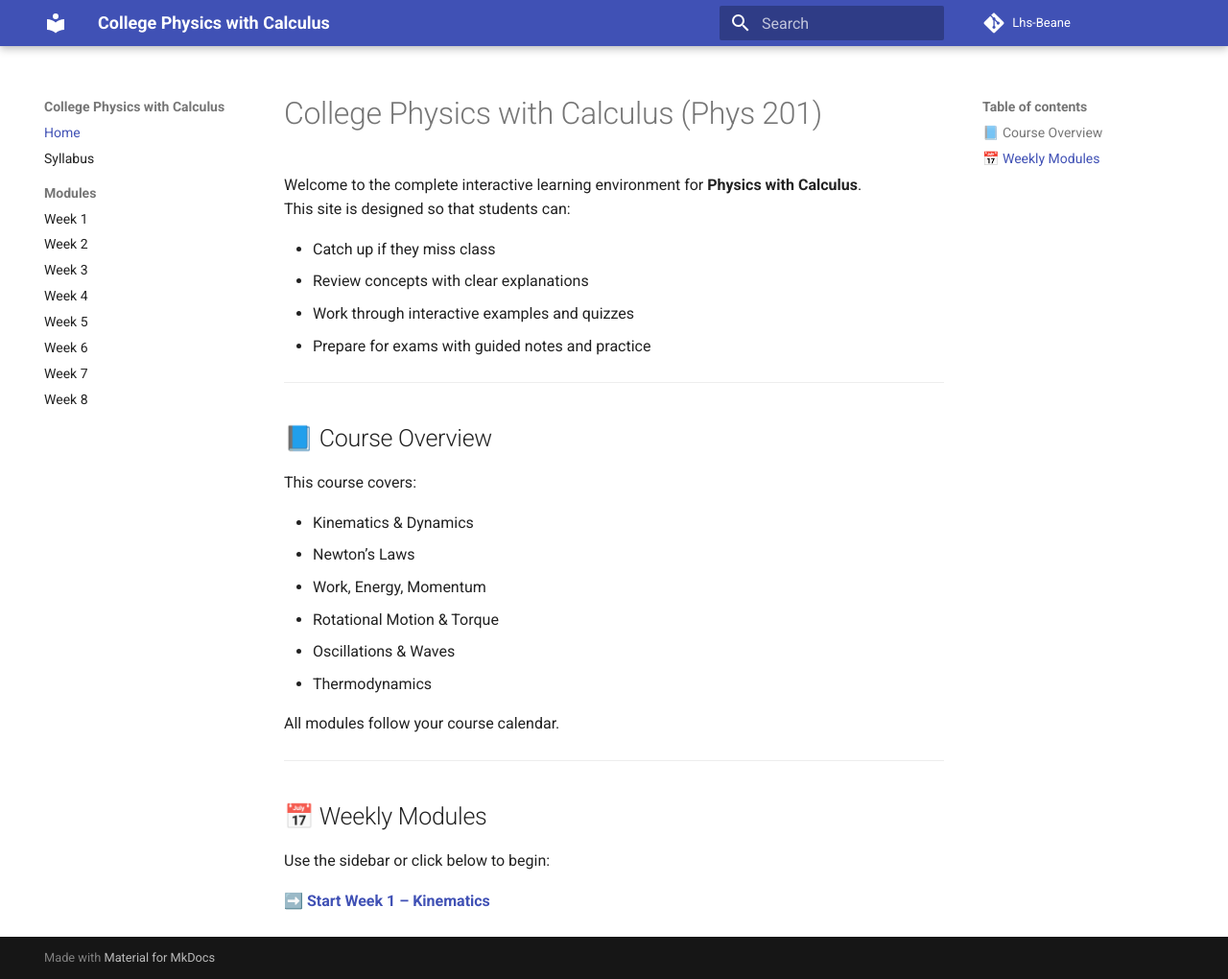
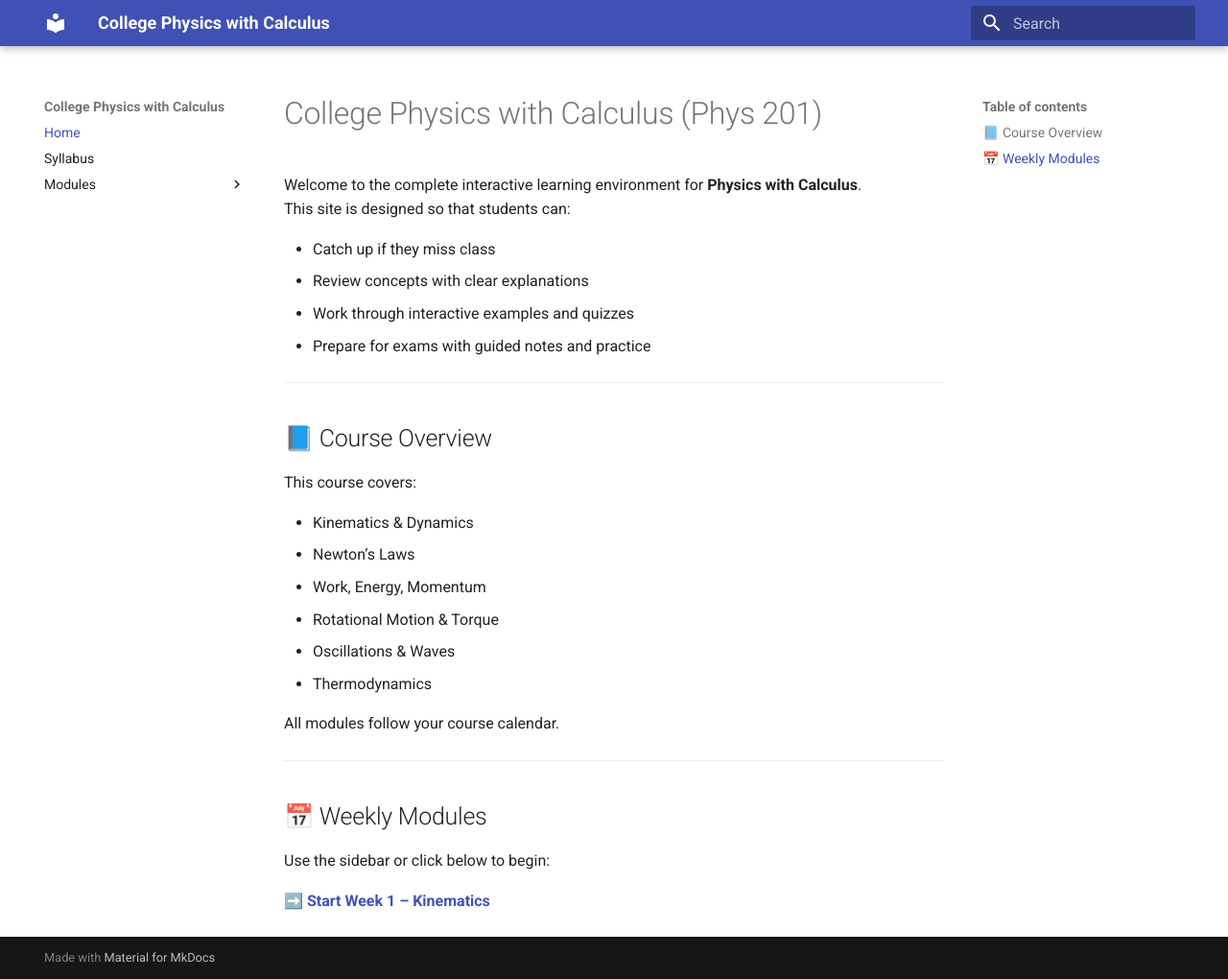
Before and after one commit to LHS-Beane/universityphysics, an MkDocs documentation site: the page built from docs/index.md, in a window 1280 px wide and 1020 px high. Shown: the whole window at 96% size. Built offline with MkDocs 1.6.1 and Material for MkDocs 9.7.7, drawn with Linux system fonts in a browser that asks for light colours.

Commit message:
Update mkdocs.yml

```diff
--- a/mkdocs.yml
+++ b/mkdocs.yml
@@ -1,38 +1,26 @@
 site_name: College Physics with Calculus
-site_description: Complete interactive learning environment for Phys 201.
-site_author: Andrew Beane
-repo_url: https://lhs-beane.github.io/universityphysics/
 
 theme:
   name: material
-  features:
-    - navigation.sidebar
-    - navigation.sections
-    - navigation.instant
-    - content.code.annotate
-    - content.tabs.link
-    - content.tooltips
-    - content.footnotes
-  palette:
-    primary: indigo
-    accent: deep purple
 
 markdown_extensions:
+  - admonition
   - attr_list
-  - admonition
+  - footnotes
   - toc:
       permalink: true
+
   - pymdownx.arithmatex:
       generic: true
+
+  - pymdownx.highlight
   - pymdownx.superfences
   - pymdownx.details
-  - pymdownx.highlight
   - pymdownx.tabbed:
       alternate_style: true
 
 extra_javascript:
   - https://cdn.jsdelivr.net/npm/mathjax@3/es5/tex-mml-chtml.js
-
 
 nav:
   - Home: index.md
```
